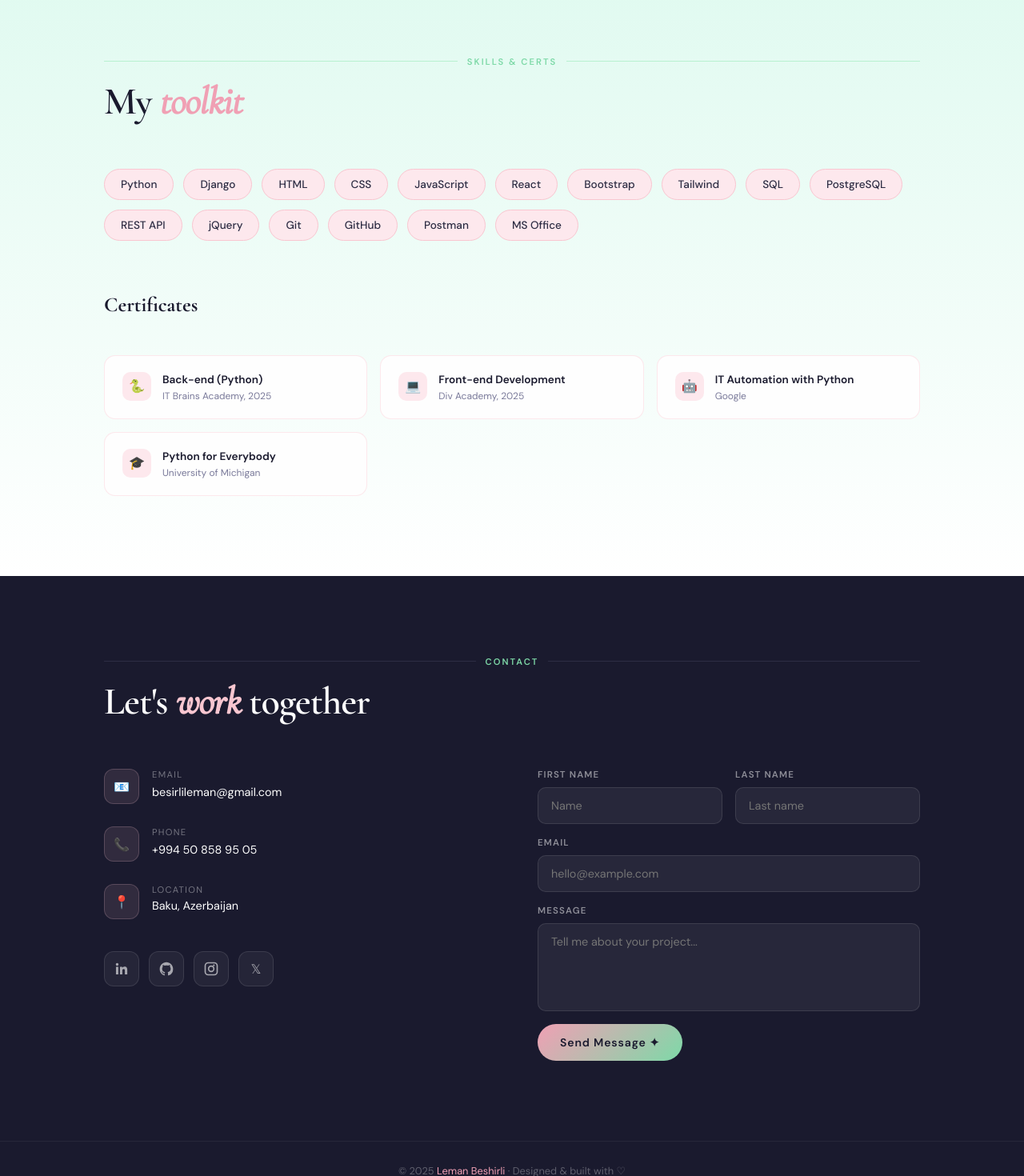
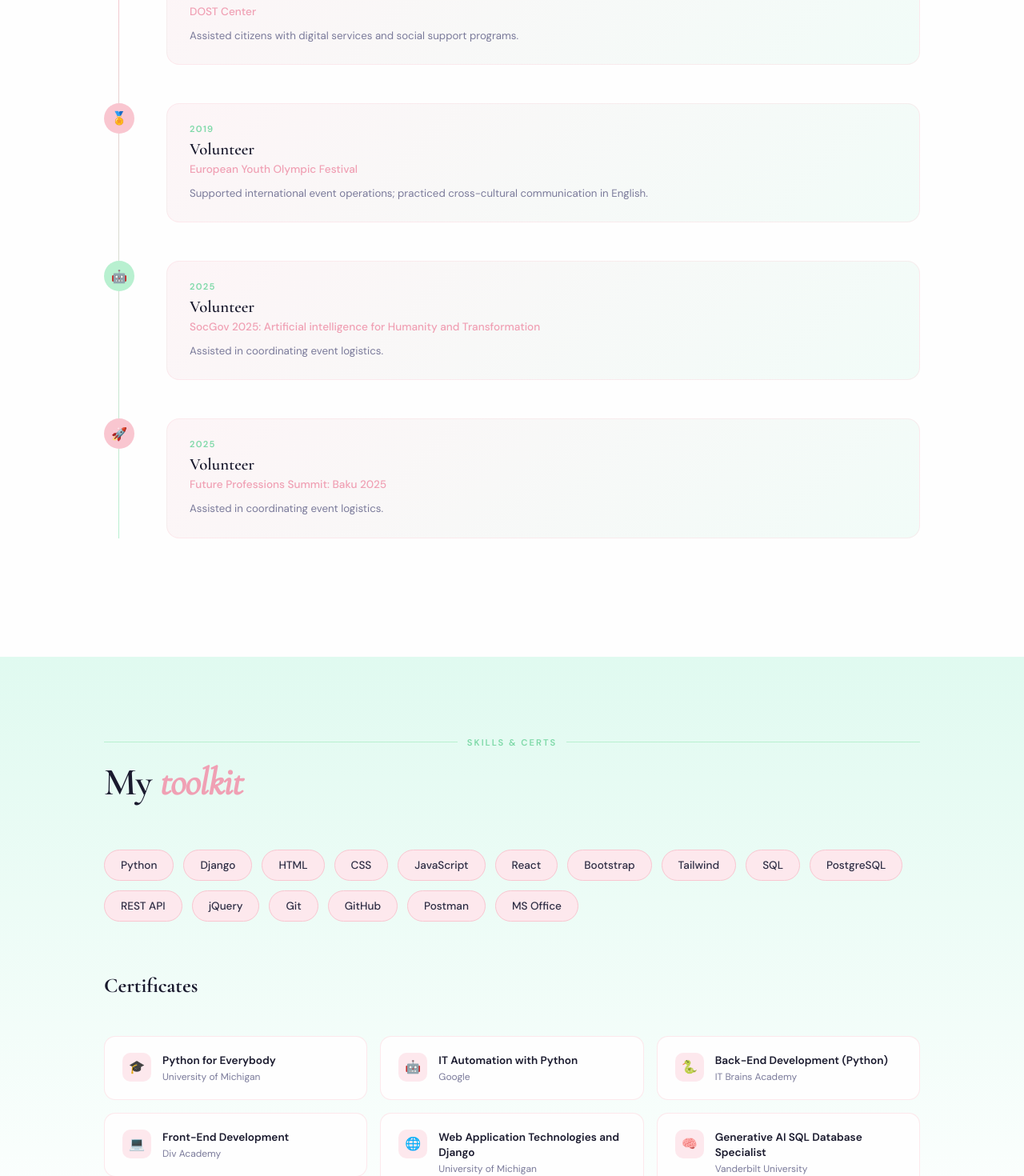
Before and after one commit to Leman006/myportfolio, a React (Vite) app: page / in a window 1280 px wide. Shown: the part 4860-6330 px from the top of the page at 80% size. Built offline with nearby package versions, Linux system fonts and the light colour scheme.

Commit message:
Add volunteering section to Experience component and reorganize certification entries in main.jsx

```diff
--- a/src/main.jsx
+++ b/src/main.jsx
@@ -893,10 +893,36 @@ const skills = [
 ];
 
 const certs = [
-  { name: "Back-end (Python)", issuer: "IT Brains Academy, 2025", icon: "🐍" },
-  { name: "Front-end Development", issuer: "Div Academy, 2025", icon: "💻" },
-  { name: "IT Automation with Python", issuer: "Google", icon: "🤖" },
-  { name: "Python for Everybody", issuer: "University of Michigan", icon: "🎓" },
+  {
+    name: "Python for Everybody",
+    issuer: "University of Michigan",
+    icon: "🎓",
+  },
+  {
+    name: "IT Automation with Python",
+    issuer: "Google",
+    icon: "🤖",
+  },
+  {
+    name: "Back-End Development (Python)",
+    issuer: "IT Brains Academy",
+    icon: "🐍",
+  },
+  {
+    name: "Front-End Development",
+    issuer: "Div Academy",
+    icon: "💻",
+  },
+  {
+    name: "Web Application Technologies and Django",
+    issuer: "University of Michigan",
+    icon: "🌐",
+  },
+  {
+    name: "Generative AI SQL Database Specialist",
+    issuer: "Vanderbilt University",
+    icon: "🧠",
+  },
 ];
 
 const experience = [
--- a/src/portfolio/components/Experience.jsx
+++ b/src/portfolio/components/Experience.jsx
@@ -26,6 +26,41 @@ const education = [
     desc: "Python, Django, SQL, Git — server-side development fundamentals.",
     dot: "dot-pink",
     icon: "⚙️",
+  },
+];
+
+const volunteering = [
+  {
+    period: "—",
+    role: "Volunteer",
+    company: "DOST Center",
+    desc: "Assisted citizens with digital services and social support programs.",
+    dot: "dot-mint",
+    icon: "🤝",
+  },
+  {
+    period: "2019",
+    role: "Volunteer",
+    company: "European Youth Olympic Festival",
+    desc: "Supported international event operations; practiced cross-cultural communication in English.",
+    dot: "dot-pink",
+    icon: "🏅",
+  },
+  {
+    period: "2025",
+    role: "Volunteer",
+    company: "SocGov 2025: Artificial intelligence for Humanity and Transformation",
+    desc: "Assisted in coordinating event logistics.",
+    dot: "dot-mint",
+    icon: "🤖",
+  },
+  {
+    period: "2025",
+    role: "Volunteer",
+    company: "Future Professions Summit: Baku 2025",
+    desc: "Assisted in coordinating event logistics.",
+    dot: "dot-pink",
+    icon: "🚀",
   },
 ];
 
@@ -60,6 +95,18 @@ export default function Experience({ experience }) {
             <TimelineItem key={i} item={item} index={i} />
           ))}
         </div>
+
+        <FadeUp delay={200}>
+          <div className="section-label" style={{ marginTop: 64 }}>
+            <span>Volunteering</span>
+          </div>
+        </FadeUp>
+
+        <div className="timeline" style={{ marginTop: 32 }}>
+          {volunteering.map((item, i) => (
+            <TimelineItem key={`vol-${i}`} item={item} index={i} />
+          ))}
+        </div>
       </div>
     </section>
   );
```
